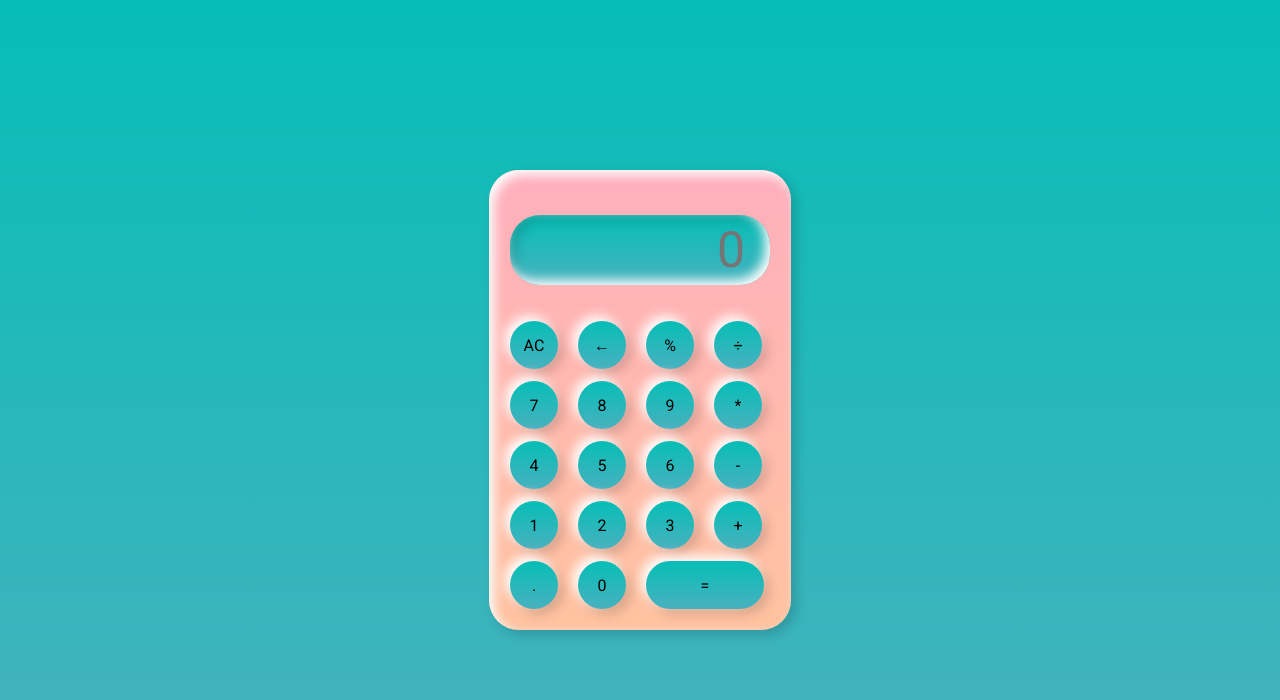
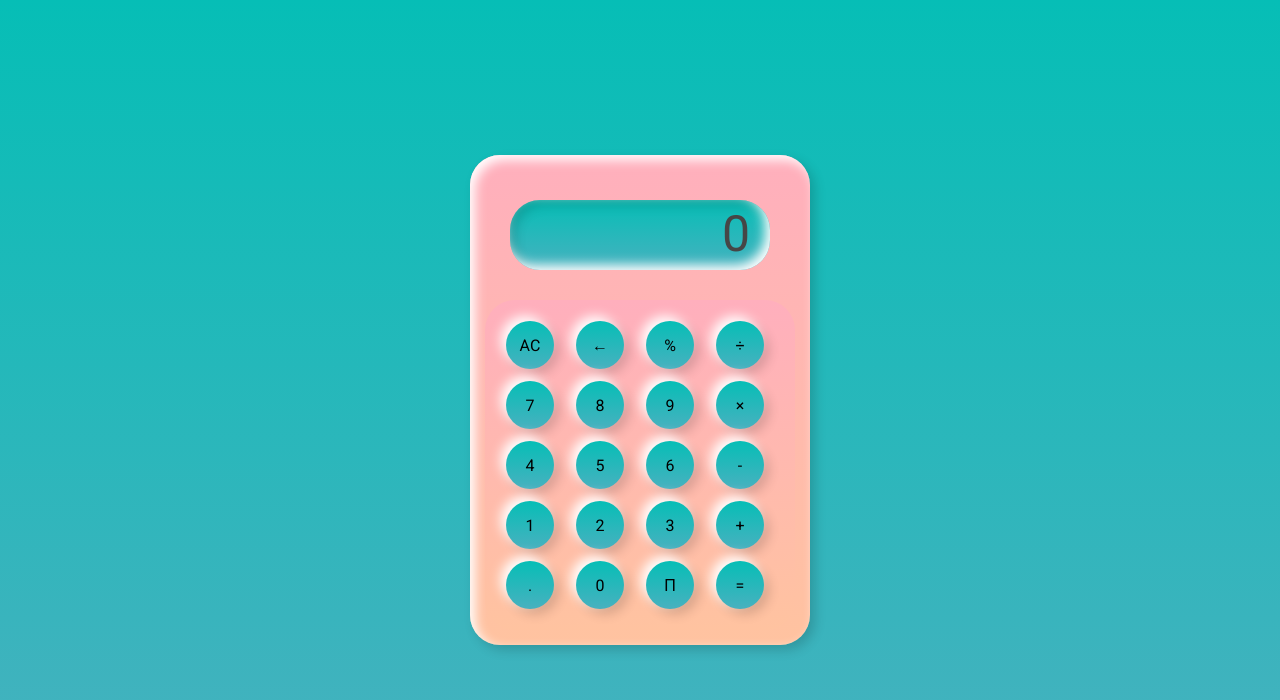
Before and after one commit to tonioreign/Calculator, a plain HTML site: page index.html in a window 1280 px wide. Drawn offline with Linux system fonts and the light colour scheme.

Commit message:
added js

```diff
--- a/css/styles.css
+++ b/css/styles.css
@@ -3,7 +3,7 @@
   margin: 0;
   padding: 0;
   outline: 0;
-  font-family: "Roboto", sans-serif;
+  font-family: 'Roboto', sans-serif;
   background-image: linear-gradient(#06beb6, #48b1bf);
 }
 
@@ -15,15 +15,17 @@
 }
 
 .calculator {
+  display: flex;
+  flex-direction: column;
+  justify-content: center;
+  align-items: center;
   background-image: linear-gradient(#ffafbd, #ffc3a0);
-  display: grid;
-  grid-template-columns: repeat(4, 68px);
   padding: 15px;
   border-radius: 30px;
   box-shadow: inset 5px 5px 12px #ffffff, 5px 5px 12px rgba(0, 0, 0, 0.16);
 }
 
-input {
+.calculator__display {
   grid-column: span 4;
   height: 70px;
   width: 260px;
@@ -37,7 +39,7 @@ input {
   margin: auto;
   margin-top: 30px;
   margin-bottom: 30px;
-  padding: 10px;
+  padding: 5px 20px;
 }
 
 .equal {
@@ -45,7 +47,7 @@ input {
   border-radius: 40px;
 }
 
-button {
+.calculator__keys button {
   height: 48px;
   width: 48px;
   border-radius: 50%;
@@ -60,3 +62,11 @@ button:hover {
   padding: 15px;
   cursor: pointer;
 }
+
+.calculator__keys {
+  background-image: linear-gradient(#ffafbd, #ffc3a0);
+  display: grid;
+  grid-template-columns: repeat(4, 70px);
+  padding: 15px;
+  border-radius: 30px;
+}
--- a/index.html
+++ b/index.html
@@ -14,26 +14,30 @@
   <body>
     <div class="container">
       <div class="calculator">
-        <input class="calculator__display" type="number" placeholder="0" />
+        <div class="calculator__display">0</div>
+
+        <div class="calculator__keys">
           <button class="operator clear">AC</button>
           <button class="operator backspace">←</button>
           <button class="operator percent">%</button>
           <button class="operator divide">÷</button>
-        <button class="7">7</button>
-        <button class="8">8</button>
-        <button class="9">9</button>
-        <button class="*">*</button>
-        <button class="4">4</button>
-        <button class="5">5</button>
-        <button class="6">6</button>
-        <button class="-">-</button>
-        <button class="1">1</button>
-        <button class="2">2</button>
-        <button class="3">3</button>
+          <button class="number seven">7</button>
+          <button class="number eight">8</button>
+          <button class="number nine">9</button>
+          <button class="operator multiply">&times;</button>
+          <button class="number four">4</button>
+          <button class="number five">5</button>
+          <button class="number six">6</button>
+          <button class="operator subtract">-</button>
+          <button class="number one">1</button>
+          <button class="number two">2</button>
+          <button class="number three">3</button>
           <button class="operator plus">+</button>
           <button class="operator decimal">.</button>
-        <button class="0">0</button>
+          <button class="number zero">0</button>
+          <button class="operator pie">&#928;</button>
           <button class="operator equal">=</button>
+        </div>
       </div>
     </div>
 
--- a/js/app.js
+++ b/js/app.js
@@ -1,7 +1,23 @@
-const displayScreen = document.querySelector(".display");
-const inputButtons = document.querySelectorAll("buttons");
+const keys = document.querySelector('.calculator__keys')
+const display = document.querySelector('.calculator__display')
 
+keys.addEventListener('click', (event) => {
+  if (!event.target.closest('button')) return
+  const key = event.target
+  const keyValue = key.textContent
+  const displayValue = display.textContent
 
-const display = () => {
-    if (inputButtons.value)
-}
+  // is this a number key?
+
+  if (key.classList.contains('number')) {
+    if (displayValue === '0') {
+      display.textContent = keyValue
+    } else {
+      display.textContent = displayValue + keyValue
+    }
+  }
+
+  if (key.classList.contains('operator')) {
+    if ()
+  }
+})
```
Also changed, not shown: 1 other file. Lines whose indentation alone changed are shown as unchanged.
